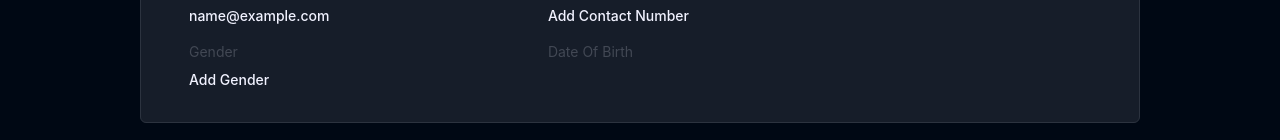
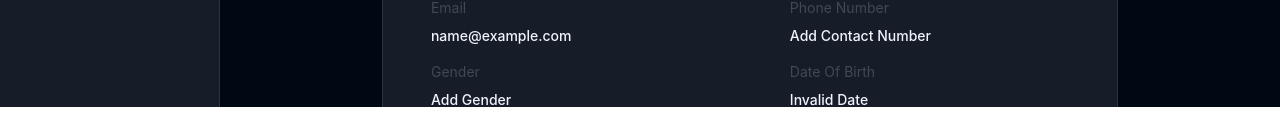
Before and after one commit to AnujGupta24/studynotion, a React (Vite) app: page /dashboard/my-profile in a window 1280 px wide. Shown: the part 693-833 px from the top of the page. After the commit the page ends 800 px from the top, so only its background shows below. Built offline with nearby package versions, Linux system fonts and the light colour scheme; no server answers; sample sign-in values are in the browser's storage.

Commit message:
add confirmationmodal,dashboard,myprofie

```diff
--- a/src/App.jsx
+++ b/src/App.jsx
@@ -76,9 +76,10 @@ function App() {
 							<Dashboard />
 						</PrivateRoute>
 					}
-				/>
-
-				<Route path="dashboard/my-profile" element={<MyProfile />} />
+				>
+					<Route path="dashboard/my-profile" element={<MyProfile />} />
+					{/* <Route path="dashboard/settings" element={<Setting />} /> */}
+				</Route>
 
 				<Route path="*" element={<Error />} />
 			</Routes>
--- a/src/components/common/ConfirmationModal.jsx
+++ b/src/components/common/ConfirmationModal.jsx
@@ -7,7 +7,7 @@ function ConfirmationModal({ modalData }) {
 				<p className="text-2xl font-semibold text-richblack-5">{modalData?.text1}</p>
 				<p className="mt-3 mb-5 leading-6 text-richblack-200">{modalData?.text2}</p>
 
-				<div className="flex items-center gap-x-4">
+				<div className="flex items-center justify-around gap-x-4">
 					<IconBtn onclick={modalData?.btn1Handler} text={modalData?.btn1Text} />
 					<button
 						className="cursor-pointer rounded-md bg-richblack-200 py-[8px] px-[20px] font-semibold text-richblack-900"
--- a/src/components/core/Dashboard/MyProfile.jsx
+++ b/src/components/core/Dashboard/MyProfile.jsx
@@ -2,6 +2,7 @@ import { useSelector } from 'react-redux';
 import IconBtn from '../../common/IconBtn';
 import { useNavigate } from 'react-router-dom';
 import { RiEditBoxLine } from 'react-icons/ri';
+import formattedDate from '../../../utils/dateFormatter';
 function MyProfile() {
 	const { user } = useSelector((state) => state.profile);
 	console.log('myprofile', user);
@@ -98,7 +99,7 @@ function MyProfile() {
 						<div>
 							<p className="mb-2 text-sm text-richblack-600">Date Of Birth</p>
 							<p className="text-sm font-medium text-richblack-5">
-								{/* {formattedDate(user?.additionalDetails?.dateOfBirth) ?? 'Add Date Of Birth'} */}
+								{formattedDate(user?.additionalDetails?.dateOfBirth) ?? 'Add Date Of Birth'}
 							</p>
 						</div>
 					</div>
--- a/src/pages/Dashboard.jsx
+++ b/src/pages/Dashboard.jsx
@@ -18,7 +18,7 @@ function Dashboard() {
 		<div className="relative flex min-h-[calc(100vh-3.5rem)]">
 			<Sidebar />
 			<div className="h-[calc(100vh-3.5rem)] flex-1 overflow-auto">
-				<div className="mx-auto w-10/12 max-w-maxContent py-10">
+				<div className="mx-auto w-10/12 max-w-maxContent py-5">
 					<Outlet />
 				</div>
 			</div>
--- /dev/null
+++ b/src/utils/dateFormatter.js
@@ -0,0 +1,8 @@
+function formattedDate(date) {
+	return new Date(date).toLocaleDateString('en-US', {
+		month: 'long',
+		day: 'numeric',
+		year: 'numeric',
+	});
+}
+export default formattedDate;
```
